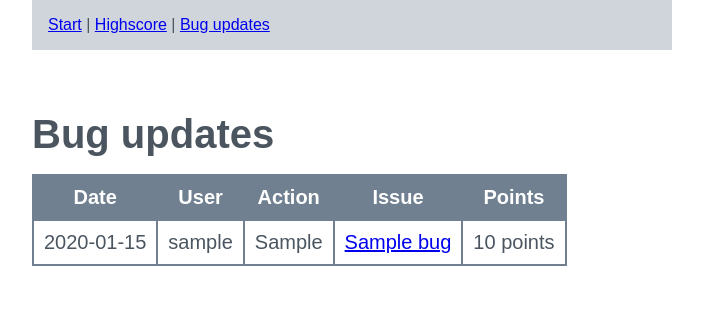
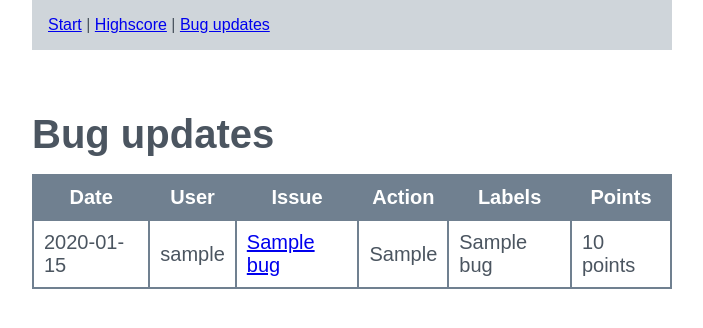
Before and after one commit to weld-io/bug-hunter-game, a Node server app: page /updates in a window 1280 px wide. Shown: the top 328 px of the page, without its empty margins (288-991 px from the left). Run offline with Node 20, Linux system fonts and the light colour scheme; tables that the repository leaves empty hold one stand-in row (values such as "Sample post"); some libraries are stand-ins or nearby versions.

Commit message:
See Labels in list

```diff
--- a/app/views/updates/list.ejs
+++ b/app/views/updates/list.ejs
@@ -7,8 +7,9 @@
 		<tr>
 			<th>Date</th>
 			<th>User</th>
+			<th>Issue</th>
 			<th>Action</th>
-			<th>Issue</th>
+			<th>Labels</th>
 			<th>Points</th>
 		</tr>
 	</thead>
@@ -17,8 +18,9 @@
 			<tr>
 				<td><a title="<%= bugUpdate._id %>"><%= formatDate(bugUpdate.created_at) %></a></td>
 				<td><%= bugUpdate.username %></td>
+				<td><a href="<%= bugUpdate.bug.url %>" target="github"><%= bugUpdate.bug.title %></a></td>
 				<td><%= bugUpdate.action %></td>
-				<td><a href="<%= bugUpdate.bug.url %>" target="github"><%= bugUpdate.bug.title %></a></td>
+				<td><%= bugUpdate.bug.labels.join(', ') %></td>
 				<td><%= bugUpdate.points %> points</td>
 			</tr>
 		<% }) %>
```
